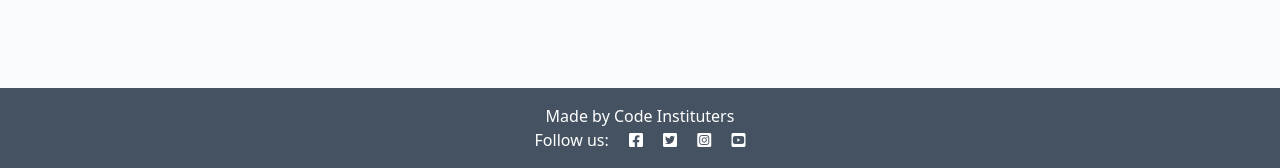
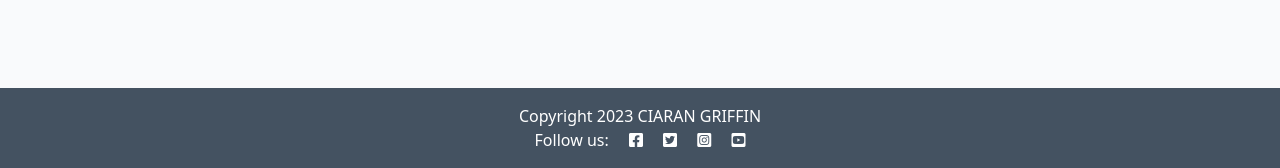
Before and after one commit to ciarangriffin93/DJANGO-BLOG, a Django app: page / in a window 1280 px wide. Shown: the part 632-800 px from the top of the page. Run offline with Django 4.2, Linux system fonts and the light colour scheme; data that the repository does not hold is empty.

Commit message:
Template inheritance

```diff
--- a/blog/templates/blog/index.html
+++ b/blog/templates/blog/index.html
@@ -50,3 +50,6 @@
 
 <!-- index.html content ends here -->
 {% endblock %}
+{% block copyright %}
+Copyright 2023 CIARAN GRIFFIN
+{% endblock %}
--- a/codestar/settings.py
+++ b/codestar/settings.py
@@ -30,7 +30,7 @@ SECRET_KEY = os.environ.get("SECRET_KEY")
 # SECURITY WARNING: don't run with debug turned on in production!
 DEBUG = False
 
-ALLOWED_HOSTS = ['8000-ciarangriffi-djangoblog-f68urxd8c3c.ws.codeinstitute-ide.net','.herokuapp.com']
+ALLOWED_HOSTS = ['8000-ciarangriffi-djangoblog-59jbpxw4cxy.ws.codeinstitute-ide.net','.herokuapp.com']
 
 
 # Application definition
--- a/templates/base.html
+++ b/templates/base.html
@@ -62,7 +62,10 @@
 
     <!-- Footer -->
     <footer class="footer mt-auto py-3 dark-bg">
-        <p class="m-0 text-center text-white">Made by Code Instituters</p>
+        <p class="m-0 text-center text-white">
+            {% block copyright %}
+                 Made by Code Instituters</p>
+            {% endblock copyright %}
         <p class="m-0 text-center text-white">Follow us: <i class="fab fa-facebook-square ms-3"></i>
             <i class="fab fa-twitter-square ms-3"></i>
             <i class="fab fa-instagram-square ms-3"></i>
```
